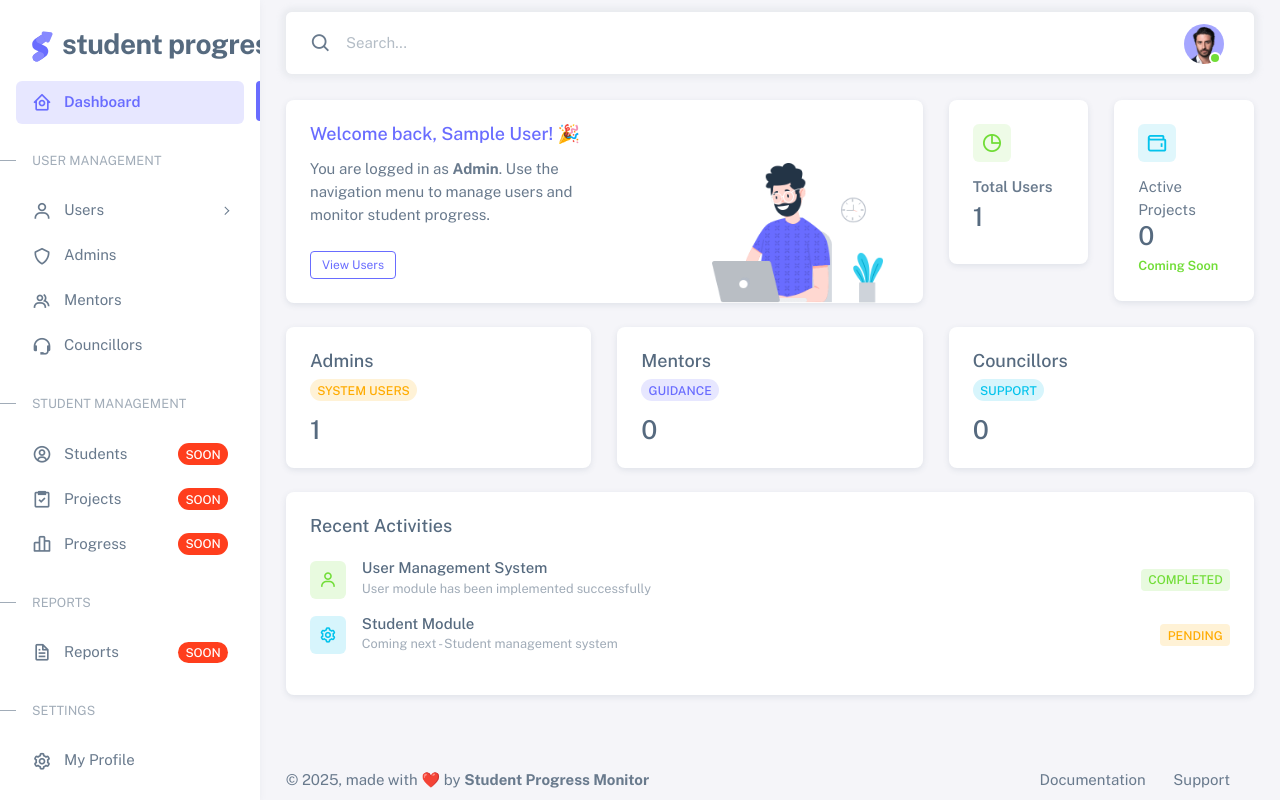
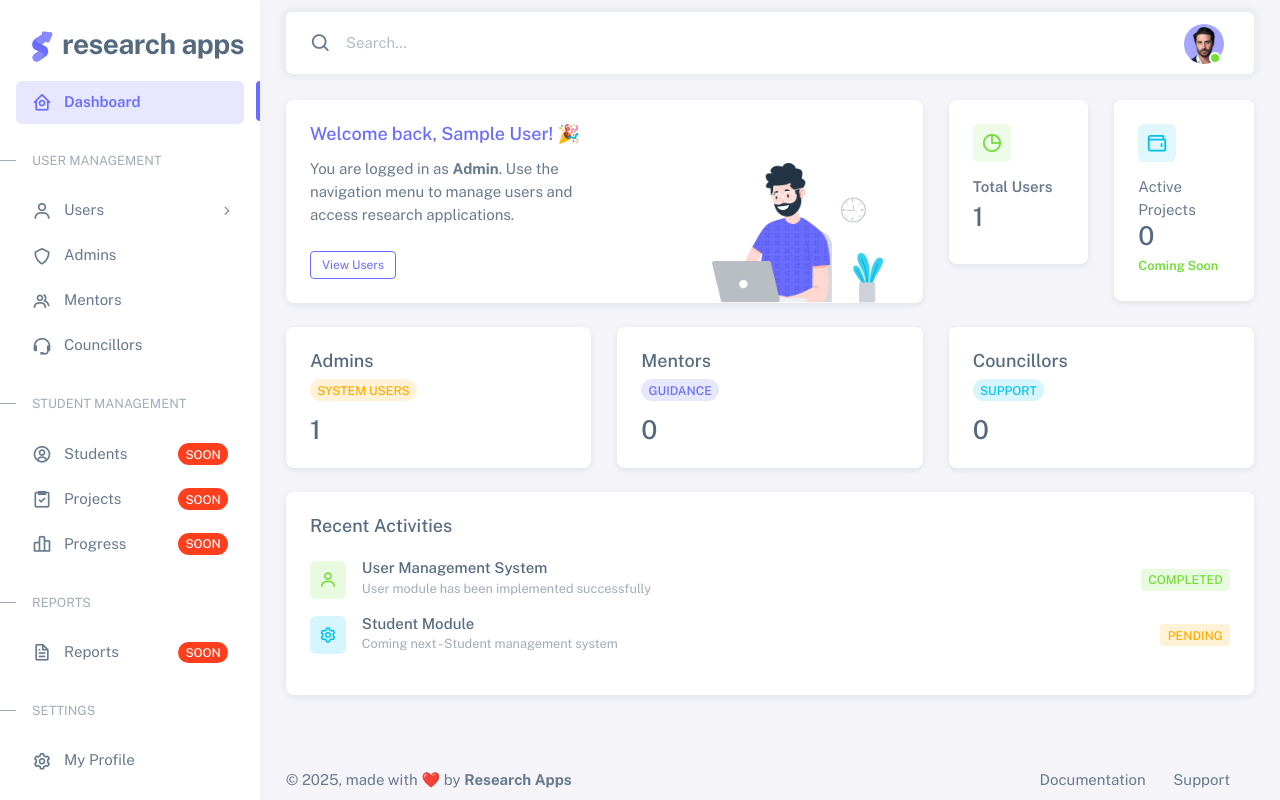
Before and after one commit to vinay-bit/research_apps_php, a PHP site: page /dashboard.php in a window 1280 px wide. Run offline with PHP 8.4, Linux system fonts and the light colour scheme; the visitor is signed in with stand-in values (Sample User, id 1); data comes from the database, SQL or seed files in the repository.

Commit message:
Rebrand application: Change name from 'Student Progress Monitor' to 'Research Apps'
- Updated all page titles and branding
- Changed application name in sidebar, login page, and footer
- Updated database names from student_progress_db to research_apps_db
- Modified welcome messages and descriptions to reflect new branding

```diff
--- a/config/database.php
+++ b/config/database.php
@@ -1,7 +1,7 @@
 <?php
 class Database {
     private $host = 'localhost';
-    private $db_name = 'student_progress_db';
+    private $db_name = 'research_apps_db';
     private $username = 'root';
     private $password = '';
     public $conn;
--- a/dashboard.php
+++ b/dashboard.php
@@ -28,7 +28,7 @@ foreach ($user_stats as $stat) {
 <head>
     <meta charset="utf-8" />
     <meta name="viewport" content="width=device-width, initial-scale=1.0, user-scalable=no, minimum-scale=1.0, maximum-scale=1.0" />
-    <title>Dashboard - Student Progress Monitor</title>
+    <title>Dashboard - Research Apps</title>
     <meta name="description" content="" />
 
     <!-- Favicon -->
@@ -83,7 +83,7 @@ foreach ($user_stats as $stat) {
                                                 <h5 class="card-title text-primary">Welcome back, <?php echo htmlspecialchars($current_user['full_name']); ?>! 🎉</h5>
                                                 <p class="mb-4">
                                                     You are logged in as <span class="fw-bold"><?php echo ucfirst($current_user['user_type']); ?></span>.
-                                                    Use the navigation menu to manage users and monitor student progress.
+                                                    Use the navigation menu to manage users and access research applications.
                                                 </p>
                                                 <a href="/research_apps/users/list.php" class="btn btn-sm btn-outline-primary">View Users</a>
                                             </div>
--- a/database/schema.sql
+++ b/database/schema.sql
@@ -1,6 +1,6 @@
 -- Create database
-CREATE DATABASE IF NOT EXISTS student_progress_db;
-USE student_progress_db;
+CREATE DATABASE IF NOT EXISTS research_apps_db;
+USE research_apps_db;
 
 -- Create organizations table for dropdown
 CREATE TABLE organizations (
--- a/includes/footer.php
+++ b/includes/footer.php
@@ -2,7 +2,7 @@
     <div class="container-xxl d-flex flex-wrap justify-content-between py-2 flex-md-row flex-column">
         <div class="mb-2 mb-md-0">
             © <?php echo date('Y'); ?>, made with ❤️ by
-            <a href="#" target="_blank" class="footer-link fw-bolder">Student Progress Monitor</a>
+            <a href="#" target="_blank" class="footer-link fw-bolder">Research Apps</a>
         </div>
         <div>
             <a href="#" class="footer-link me-4" target="_blank">Documentation</a>
--- a/includes/sidebar.php
+++ b/includes/sidebar.php
@@ -39,7 +39,7 @@ $current_page = basename($_SERVER['PHP_SELF']);
                     </g>
                 </svg>
             </span>
-            <span class="app-brand-text demo menu-text fw-bolder ms-2">Student Progress</span>
+            <span class="app-brand-text demo menu-text fw-bolder ms-2">Research Apps</span>
         </a>
 
         <a href="javascript:void(0);" class="layout-menu-toggle menu-link text-large ms-auto d-block d-xl-none">
--- a/login.php
+++ b/login.php
@@ -40,7 +40,7 @@ if ($_POST) {
 <head>
     <meta charset="utf-8" />
     <meta name="viewport" content="width=device-width, initial-scale=1.0, user-scalable=no, minimum-scale=1.0, maximum-scale=1.0" />
-    <title>Login - Student Progress Monitor</title>
+    <title>Login - Research Apps</title>
     <meta name="description" content="" />
 
     <!-- Favicon -->
@@ -113,13 +113,13 @@ if ($_POST) {
                                         </g>
                                     </svg>
                                 </span>
-                                <span class="app-brand-text demo text-body fw-bolder">Student Progress</span>
+                                <span class="app-brand-text demo text-body fw-bolder">Research Apps</span>
                             </a>
                         </div>
                         <!-- /Logo -->
 
                         <h4 class="mb-2">Welcome! 👋</h4>
-                        <p class="mb-4">Please sign-in to your account and monitor student progress</p>
+                        <p class="mb-4">Please sign-in to your account and access research applications</p>
 
                         <?php if (!empty($error_message)): ?>
                             <div class="alert alert-danger" role="alert">
--- a/setup_database.php
+++ b/setup_database.php
@@ -1,6 +1,6 @@
 <?php
 /**
- * Database Setup Script for Student Progress Monitor
+ * Database Setup Script for Research Apps
  * Run this script to automatically create the database and tables
  */
 
@@ -8,9 +8,9 @@
 $host = 'localhost';
 $root_username = 'root';
 $root_password = '';  // Change this to your MySQL root password
-$database_name = 'student_progress_db';
+$database_name = 'research_apps_db';
 
-echo "<h2>Student Progress Monitor - Database Setup</h2>";
+echo "<h2>Research Apps - Database Setup</h2>";
 echo "<p>Setting up database: <strong>$database_name</strong></p>";
 
 try {
--- a/users/create.php
+++ b/users/create.php
@@ -84,7 +84,7 @@ if ($_POST) {
 <head>
     <meta charset="utf-8" />
     <meta name="viewport" content="width=device-width, initial-scale=1.0, user-scalable=no, minimum-scale=1.0, maximum-scale=1.0" />
-    <title>Create User - Student Progress Monitor</title>
+    <title>Create User - Research Apps</title>
     <meta name="description" content="" />
 
     <!-- Favicon -->
--- a/users/list.php
+++ b/users/list.php
@@ -46,7 +46,7 @@ $users = $stmt->fetchAll(PDO::FETCH_ASSOC);
 <head>
     <meta charset="utf-8" />
     <meta name="viewport" content="width=device-width, initial-scale=1.0, user-scalable=no, minimum-scale=1.0, maximum-scale=1.0" />
-    <title><?php echo $page_title; ?> - Student Progress Monitor</title>
+    <title><?php echo $page_title; ?> - Research Apps</title>
     <meta name="description" content="" />
 
     <!-- Favicon -->
```
